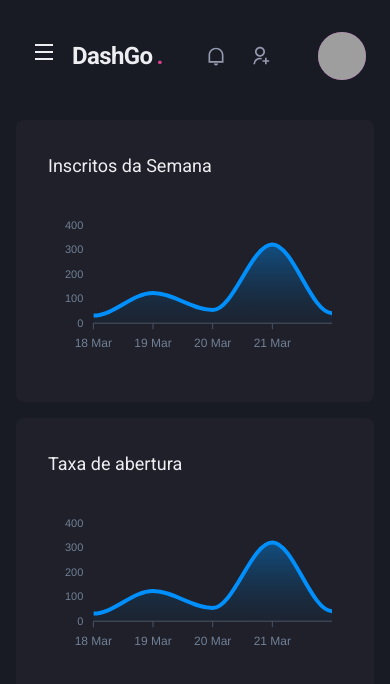
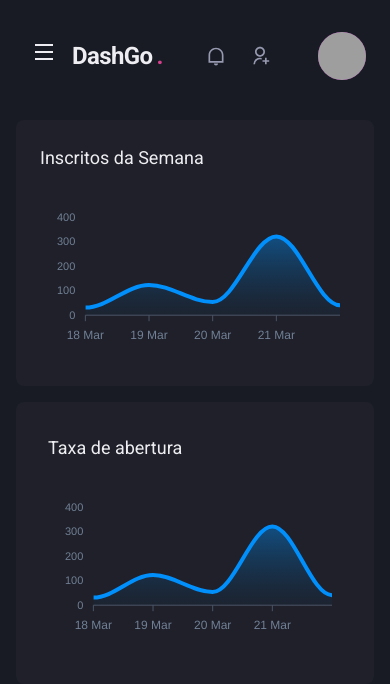
Before and after one commit to moraes3000/dashgo, a Next.js app: page /dashboard in a window 390 px wide. Shown: the top 684 px of the page. Built offline with nearby package versions, Linux system fonts and the light colour scheme; grey boxes are pictures that could not be loaded.

Commit message:
Dashboard responsivo

```diff
--- a/src/pages/dashboard.tsx
+++ b/src/pages/dashboard.tsx
@@ -69,7 +69,7 @@
                 <Sidebar />
 
                 <SimpleGrid flex='1' gap='4' minChildWidth='320px' align='flex-start'>
-                    <Box p='8' bg='gray.800' borderRadius={8}>
+                    <Box p={['6','8']} bg='gray.800' borderRadius={8}>
                         <Text fontSize='lg' mb='4'>Inscritos da Semana</Text>
                         <Chart options={options} series={series} type='area' height={160}/>
                     </Box>
```
